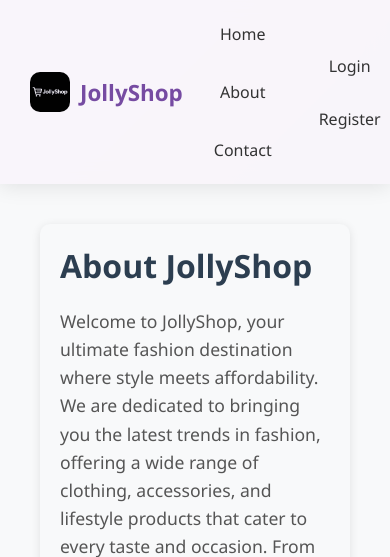
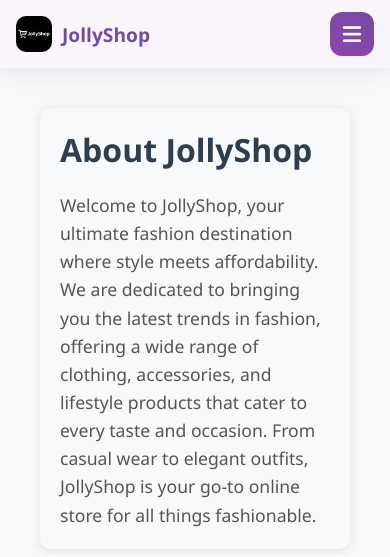
Before and after one commit to AYOGRAM01/Jollyshop, a Django app: page /about/ in a window 390 px wide. Shown: the top 557 px of the page. Run offline with Django 5.2, Linux system fonts and the light colour scheme.

Commit message:
responsive

```diff
--- a/Mini_catalog/templates/base.html
+++ b/Mini_catalog/templates/base.html
@@ -35,6 +35,7 @@
             display: flex;
             justify-content: space-between;
             align-items: center;
+            gap: 20px;
             box-shadow: 0 2px 20px rgba(0,0,0,0.1);
             position: sticky;
             top: 0;
@@ -71,10 +72,38 @@
             color: #764ba2;
         }
 
+        .navbar .nav-menu {
+            display: flex;
+            align-items: center;
+            justify-content: flex-end;
+            gap: 24px;
+            flex: 1;
+        }
+
         .navbar .nav-links {
             display: flex;
             align-items: center;
             gap: 20px;
+        }
+
+        .menu-toggle {
+            display: none;
+            width: 44px;
+            height: 44px;
+            border: 0;
+            border-radius: 12px;
+            background: linear-gradient(45deg, #8e44ad, #764ba2);
+            color: white;
+            cursor: pointer;
+            align-items: center;
+            justify-content: center;
+            font-size: 21px;
+            flex-shrink: 0;
+        }
+
+        .menu-toggle:focus-visible {
+            outline: 3px solid rgba(118, 75, 162, 0.35);
+            outline-offset: 2px;
         }
 
         .navbar a {
@@ -202,12 +231,69 @@
 
         @media (max-width: 768px) {
             .navbar {
-                gap: 15px;
+                padding: 12px 16px;
+                gap: 12px;
+                position: sticky;
+            }
+
+            .navbar .logo {
+                min-width: 0;
+                flex: 1;
+            }
+
+            .navbar .logo img {
+                height: 36px;
+            }
+
+            .navbar .logo span {
+                font-size: 1.2rem;
+            }
+
+            .menu-toggle {
+                display: flex;
+            }
+
+            .navbar .nav-menu {
+                display: none;
+                position: absolute;
+                top: 100%;
+                left: 10px;
+                right: 10px;
+                padding: 12px;
+                background: rgba(255, 255, 255, 0.98);
+                backdrop-filter: blur(12px);
+                border-radius: 0 0 16px 16px;
+                box-shadow: 0 10px 25px rgba(0,0,0,0.12);
+                flex-direction: column;
+                align-items: stretch;
+                gap: 4px;
+            }
+
+            .navbar.menu-open .nav-menu {
+                display: flex;
             }
 
             .navbar .nav-links {
-                flex-wrap: wrap;
-                justify-content: center;
+                width: 100%;
+                flex-direction: column;
+                align-items: stretch;
+                gap: 2px;
+            }
+
+            .navbar .nav-links + .nav-links {
+                border-top: 1px solid #eee;
+                padding-top: 8px;
+                margin-top: 6px;
+            }
+
+            .navbar a {
+                width: 100%;
+                padding: 11px 12px;
+                border-radius: 10px;
+            }
+
+            .navbar .user-info span {
+                padding: 8px 12px;
             }
         }
 
@@ -353,11 +439,17 @@
     </style>
 </head>
 <body>
-    <nav class="navbar">
+    <nav class="navbar" id="site-navbar">
         <div class="logo">
             <img src="{% static 'images/Jollyshop.jpg' %}" alt="JollyShop Logo">
             <span>JollyShop</span>
         </div>
+
+        <button class="menu-toggle" type="button" aria-label="Open navigation menu" aria-expanded="false" onclick="toggleMobileMenu()">
+            <i class="fas fa-bars"></i>
+        </button>
+
+        <div class="nav-menu" id="site-nav-menu">
             <div class="nav-links">
                 <a href="{% url 'product_list' %}">Home</a>
                 <a href="{% url 'about' %}">About</a>
@@ -382,6 +474,7 @@
                 <a href="{% url 'login' %}">Login</a>
                 <a href="{% url 'register' %}">Register</a>
             {% endif %}
+            </div>
         </div>
     </nav>
 
@@ -419,6 +512,26 @@
     {% endif %}
 
     <script>
+      function toggleMobileMenu() {
+        const navbar = document.getElementById('site-navbar');
+        const toggle = navbar.querySelector('.menu-toggle');
+        const isOpen = navbar.classList.toggle('menu-open');
+        toggle.setAttribute('aria-expanded', isOpen ? 'true' : 'false');
+        toggle.setAttribute('aria-label', isOpen ? 'Close navigation menu' : 'Open navigation menu');
+        toggle.innerHTML = isOpen ? '<i class="fas fa-times"></i>' : '<i class="fas fa-bars"></i>';
+      }
+
+      document.querySelectorAll('#site-nav-menu a').forEach(function(link) {
+        link.addEventListener('click', function() {
+          const navbar = document.getElementById('site-navbar');
+          const toggle = navbar.querySelector('.menu-toggle');
+          navbar.classList.remove('menu-open');
+          toggle.setAttribute('aria-expanded', 'false');
+          toggle.setAttribute('aria-label', 'Open navigation menu');
+          toggle.innerHTML = '<i class="fas fa-bars"></i>';
+        });
+      });
+
       function closeMessagePopup() {
         document.getElementById('message-popup').style.display = 'none';
       }
--- a/ecommerce/settings.py
+++ b/ecommerce/settings.py
@@ -26,7 +26,7 @@ SECRET_KEY = 'django-insecure-5evfv#c3z!f=@7by^4jdr0t)n4gnne8_57*_nytb9c*mfjhd%%
 
 # SECURITY WARNING: don't run with debug turned on in production!
 DEBUG = True
-ALLOWED_HOSTS = ["*"]
+ALLOWED_HOSTS = []
 
 
 # Application definition
```
Also changed, not shown: Mini_catalog/templates/home.html (+56 -16 lines), Mini_catalog/migrations/0015_alter_completedorder_proof_of_payment_and_more.py (added), db.sqlite3 (deleted), 2 other files. Lines whose indentation alone changed are shown as unchanged.
